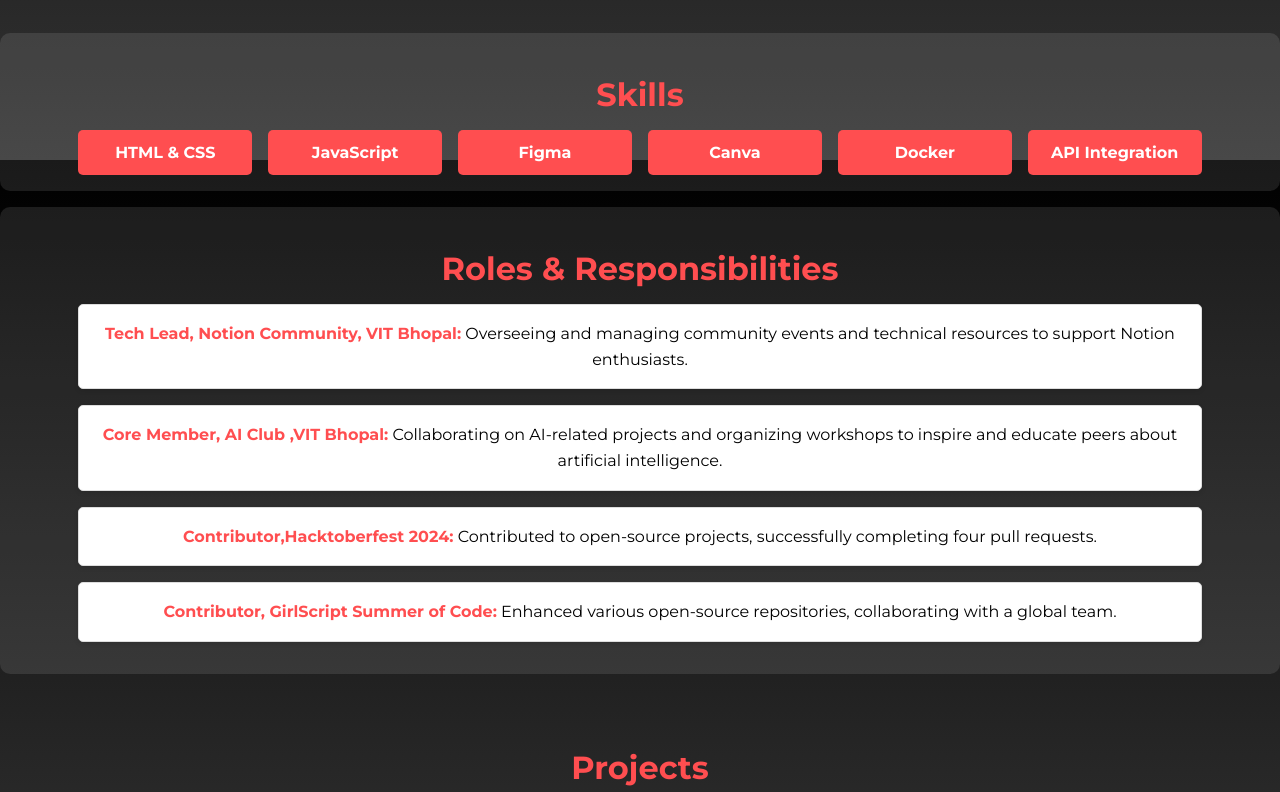
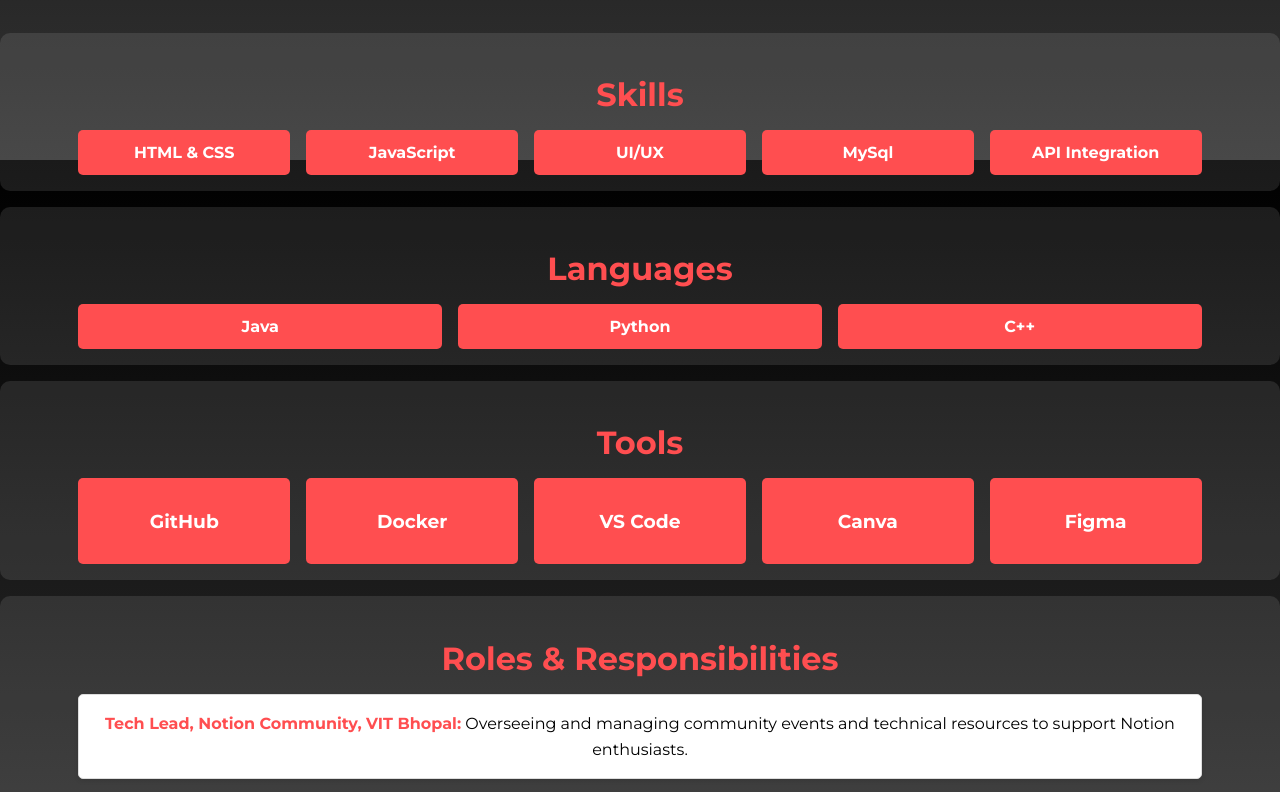
Before and after one commit to anushkaa-dubey/portfolio, a plain HTML site: page index.html in a window 1280 px wide. Shown: the part 640-1432 px from the top of the page. Drawn offline with Linux system fonts and the light colour scheme.

Commit message:
added langauges

```diff
--- a/index.html
+++ b/index.html
@@ -5,6 +5,7 @@
     <meta name="viewport" content="width=device-width, initial-scale=1.0">
     <title>Anushka's Portfolio</title>
     <link rel="stylesheet" href="styles.css">
+    <script defer src="script.js"></script>
 </head>
 <body>
     <header>
@@ -18,6 +19,7 @@
                 <ul>
                     <li><a href="#about">About</a></li>
                     <li><a href="#skills">Skills</a></li>
+                    <li><a href="#tools">Tools</a></li>
                     <li><a href="#projects">Projects</a></li>
                     <li><a href="#roles">Roles</a></li>
                     <li><a href="#fun-projects">Fun Projects</a></li>
@@ -48,10 +50,43 @@
             <div class="skills-grid">
                 <div class="skill">HTML & CSS</div>
                 <div class="skill">JavaScript</div>
-                <div class="skill">Figma</div>
-                <div class="skill">Canva</div>
-                <div class="skill">Docker</div>
+                <div class="skill">UI/UX</div>
+                <div class="skill">MySql</div>
                 <div class="skill">API Integration</div>
+            </div>
+        </div>
+    </section>
+
+    <section id="Languages" class="section bg-light">
+        <div class="container">
+            <h2>Languages</h2>
+            <div class="skills-grid">
+                <div class="skill">Java</div>
+                <div class="skill">Python</div>
+                <div class="skill">C++</div>
+            </div>
+        </div>
+    </section>
+
+    <section id="tools" class="section bg-light">
+        <div class="container">
+            <h2>Tools</h2>
+            <div class="tools-grid">
+                <div class="tool">
+                    <h3>GitHub</h3>
+                </div>
+                <div class="tool">
+                    <h3>Docker</h3>
+                </div>
+                <div class="tool">
+                    <h3>VS Code</h3>
+                </div>
+                <div class="tool">
+                    <h3>Canva</h3>
+                </div>
+                <div class="tool">
+                    <h3>Figma</h3>
+                </div>
             </div>
         </div>
     </section>
@@ -75,7 +110,6 @@
                 <h3>VEHO</h3>
                 <p>An automated bus scheduling website integrating route and crew management with optimization.
                     Tech Stack: HTML,CSS, JS, MySql and Alogorithms.</p>
-                </p>
             </div>
             <div class="project-card">
                 <h3>Weather App</h3>
--- a/styles.css
+++ b/styles.css
@@ -122,6 +122,49 @@
 }
 
 .skill:hover {
+    transform: translateY(-5px);
+    box-shadow: 0 4px 15px rgba(0, 0, 0, 0.2);
+}
+.languages-grid {
+    display: grid;
+    grid-template-columns: repeat(auto-fit, minmax(150px, 1fr));
+    gap: 1rem;
+    margin-top: 1rem;
+}
+
+.languages-grid {
+    background: #ff4e50;
+    color: #fff;
+    padding: 0.8rem;
+    text-align: center;
+    border-radius: 5px;
+    font-weight: bold;
+    transition: transform 0.3s ease, box-shadow 0.3s ease;
+}
+
+.languages-grid:hover {
+    transform: translateY(-5px);
+    box-shadow: 0 4px 15px rgba(0, 0, 0, 0.2);
+}
+
+.tools-grid {
+    display: grid;
+    grid-template-columns: repeat(auto-fit, minmax(150px, 1fr));
+    gap: 1rem;
+    margin-top: 1rem;
+}
+
+.tool {
+    background: #ff4e50;
+    color: #fff;
+    padding: 0.8rem;
+    text-align: center;
+    border-radius: 5px;
+    font-weight: bold;
+    transition: transform 0.3s ease, box-shadow 0.3s ease;
+}
+
+.tool:hover {
     transform: translateY(-5px);
     box-shadow: 0 4px 15px rgba(0, 0, 0, 0.2);
 }
```
